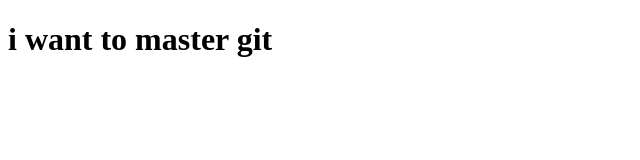
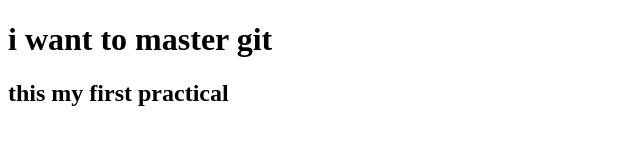
Before and after one commit to JayanTandel/demorepo1, a website: page index.html in a window 1280 px wide. Shown: the whole page, without its empty margins (0-640 px from the left). Drawn offline with Linux system fonts and the light colour scheme.

Commit message:
this edit by jayan

```diff
--- a/index.html
+++ b/index.html
@@ -7,6 +7,7 @@
 </head>
 <body>
     <h1>i want to master git</h1>
+    <h2>this my first practical</h2>
 
 </body>
 </html>
```
